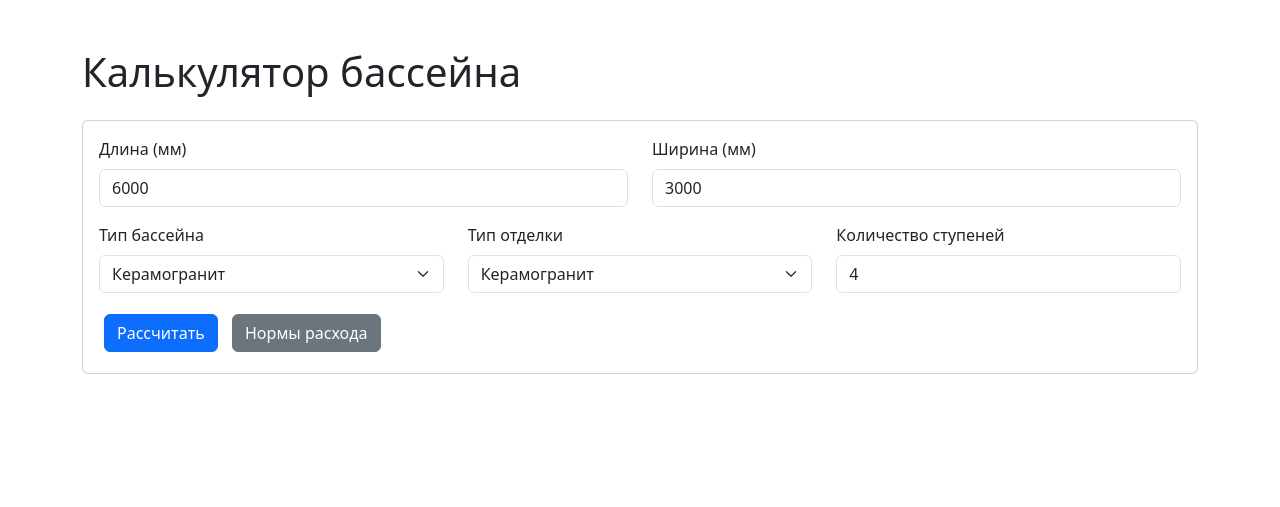
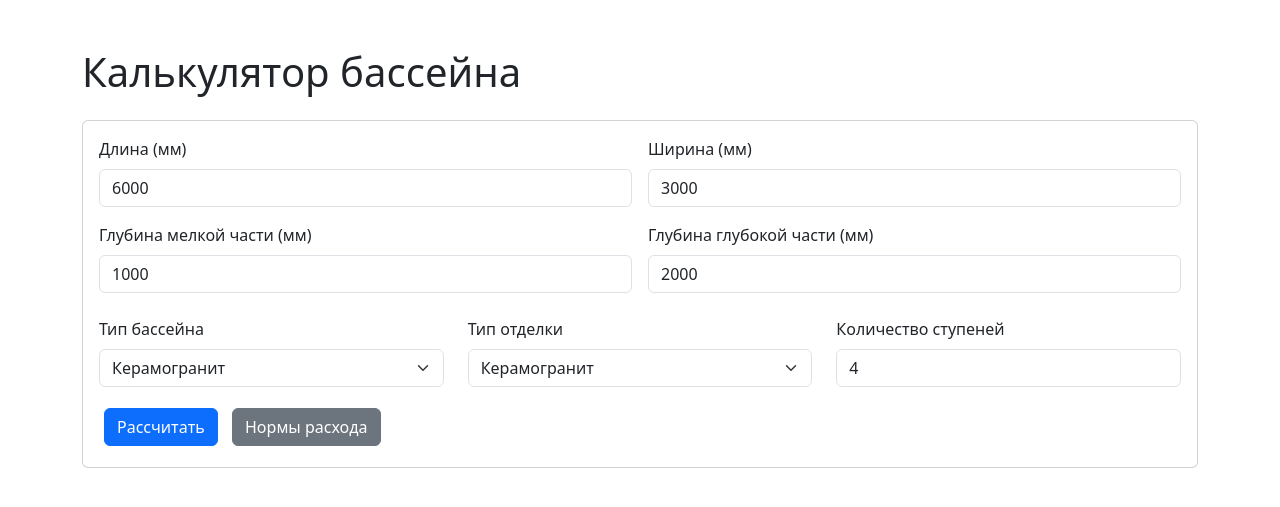
Before and after one commit to robinso1/pool_calculator, a Flask app: page / in a window 1280 px wide. Shown: the top 507 px of the page. Run offline with Flask 3, Linux system fonts and the light colour scheme.

Commit message:
Add pool depth calculation

```diff
--- a/src/web/app.py
+++ b/src/web/app.py
@@ -93,7 +93,7 @@ def calculate():
         if not data:
             return jsonify({'error': 'Отсутствуют данные для расчета'}), 400
 
-        required_fields = ['length', 'width', 'pool_type', 'finish_type', 'steps_count']
+        required_fields = ['length', 'width', 'shallow_depth', 'deep_depth', 'pool_type', 'finish_type', 'steps_count']
         missing_fields = [field for field in required_fields if field not in data]
         if missing_fields:
             return jsonify({'error': f'Отсутствуют обязательные поля: {", ".join(missing_fields)}'}), 400
@@ -101,10 +101,16 @@ def calculate():
         try:
             length = float(data['length'])
             width = float(data['width'])
+            shallow_depth = float(data['shallow_depth'])
+            deep_depth = float(data['deep_depth'])
             steps_count = int(data['steps_count'])
 
             if length <= 0 or width <= 0:
                 return jsonify({'error': 'Размеры должны быть положительными числами'}), 400
+            if shallow_depth <= 0 or deep_depth <= 0:
+                return jsonify({'error': 'Глубина должна быть положительным числом'}), 400
+            if shallow_depth > deep_depth:
+                return jsonify({'error': 'Глубина мелкой части не может быть больше глубокой'}), 400
             if steps_count < 0 or steps_count > 6:
                 return jsonify({'error': 'Количество ступеней должно быть от 0 до 6'}), 400
 
@@ -120,7 +126,8 @@ def calculate():
             return jsonify({'error': 'Неверный тип отделки'}), 400
 
         # Расчет площадей
-        calculator.calculate_areas(length, width, steps_count)
+        calculator = PoolCalculator()
+        calculator.calculate_areas(length, width, shallow_depth, deep_depth, steps_count)
 
         # Расчет материалов
         results = []
@@ -150,9 +157,12 @@ def export_excel():
             return jsonify({'error': 'Отсутствуют данные для экспорта'}), 400
 
         # Расчет как в /calculate
+        calculator = PoolCalculator()
         calculator.calculate_areas(
             float(data['length']),
             float(data['width']),
+            float(data['shallow_depth']),
+            float(data['deep_depth']),
             int(data['steps_count'])
         )
 
@@ -235,9 +245,12 @@ def export_pdf():
             return jsonify({'error': 'Отсутствуют данные для экспорта'}), 400
 
         # Расчет как в /calculate
+        calculator = PoolCalculator()
         calculator.calculate_areas(
             float(data['length']),
             float(data['width']),
+            float(data['shallow_depth']),
+            float(data['deep_depth']),
             int(data['steps_count'])
         )
 
@@ -275,6 +288,7 @@ def export_pdf():
         # Параметры бассейна
         elements.append(Paragraph(
             f'Размеры: {data["length"]/1000:.1f}м x {data["width"]/1000:.1f}м\n'
+            f'Глубина: {data["shallow_depth"]/1000:.1f}м - {data["deep_depth"]/1000:.1f}м\n'
             f'Тип бассейна: {"Керамогранит" if data["pool_type"] == "ceramic" else "ПВХ пленка"}\n'
             f'Количество ступеней: {data["steps_count"]}',
             styles['Normal']
--- a/src/web/templates/index.html
+++ b/src/web/templates/index.html
@@ -31,18 +31,22 @@
         <!-- Форма ввода -->
         <div class="card mb-4">
             <div class="card-body">
-                <div class="row">
+                <div class="row g-3 mb-4">
                     <div class="col-md-6">
-                        <div class="mb-3">
-                            <label class="form-label">Длина (мм)</label>
-                            <input type="number" class="form-control" x-model="length">
-                        </div>
+                        <label for="length" class="form-label">Длина (мм)</label>
+                        <input type="number" class="form-control" id="length" x-model="length" min="0" step="100">
                     </div>
                     <div class="col-md-6">
-                        <div class="mb-3">
-                            <label class="form-label">Ширина (мм)</label>
-                            <input type="number" class="form-control" x-model="width">
-                        </div>
+                        <label for="width" class="form-label">Ширина (мм)</label>
+                        <input type="number" class="form-control" id="width" x-model="width" min="0" step="100">
+                    </div>
+                    <div class="col-md-6">
+                        <label for="shallow_depth" class="form-label">Глубина мелкой части (мм)</label>
+                        <input type="number" class="form-control" id="shallow_depth" x-model="shallowDepth" min="0" step="100">
+                    </div>
+                    <div class="col-md-6">
+                        <label for="deep_depth" class="form-label">Глубина глубокой части (мм)</label>
+                        <input type="number" class="form-control" id="deep_depth" x-model="deepDepth" min="0" step="100">
                     </div>
                 </div>
 
@@ -189,6 +193,8 @@
             Alpine.data('calculator', () => ({
                 length: 6000,
                 width: 3000,
+                shallowDepth: 1000,
+                deepDepth: 2000,
                 poolType: 'ceramic',
                 finishType: 'ceramic',
                 stepsCount: 4,
@@ -262,6 +268,8 @@
                             body: JSON.stringify({
                                 length: this.length,
                                 width: this.width,
+                                shallowDepth: this.shallowDepth,
+                                deepDepth: this.deepDepth,
                                 pool_type: this.poolType,
                                 finish_type: this.finishType,
                                 steps_count: this.stepsCount
@@ -294,6 +302,8 @@
                             body: JSON.stringify({
                                 length: this.length,
                                 width: this.width,
+                                shallowDepth: this.shallowDepth,
+                                deepDepth: this.deepDepth,
                                 pool_type: this.poolType,
                                 finish_type: this.finishType,
                                 steps_count: this.stepsCount
@@ -329,6 +339,8 @@
                             body: JSON.stringify({
                                 length: this.length,
                                 width: this.width,
+                                shallowDepth: this.shallowDepth,
+                                deepDepth: this.deepDepth,
                                 pool_type: this.poolType,
                                 finish_type: this.finishType,
                                 steps_count: this.stepsCount
```
Also changed, not shown: src/utils/calculator.py (+29 -14 lines).
